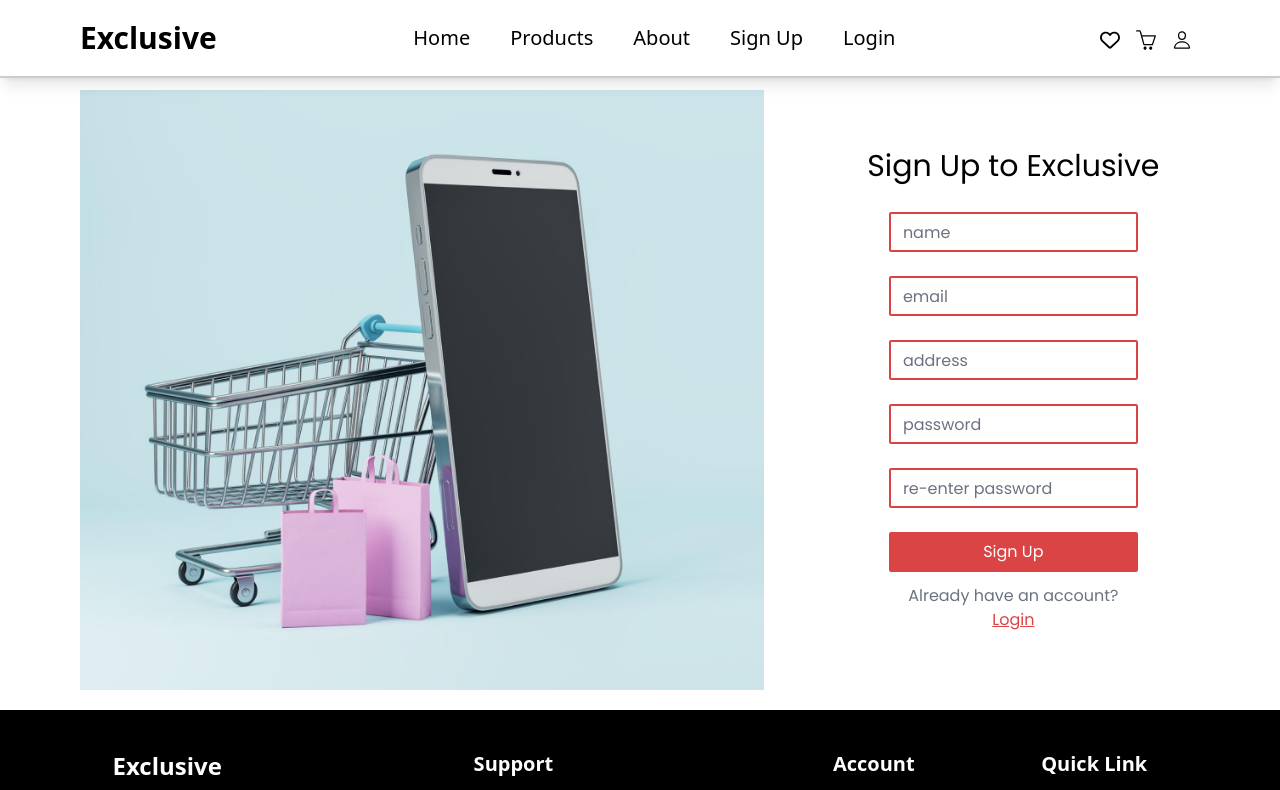
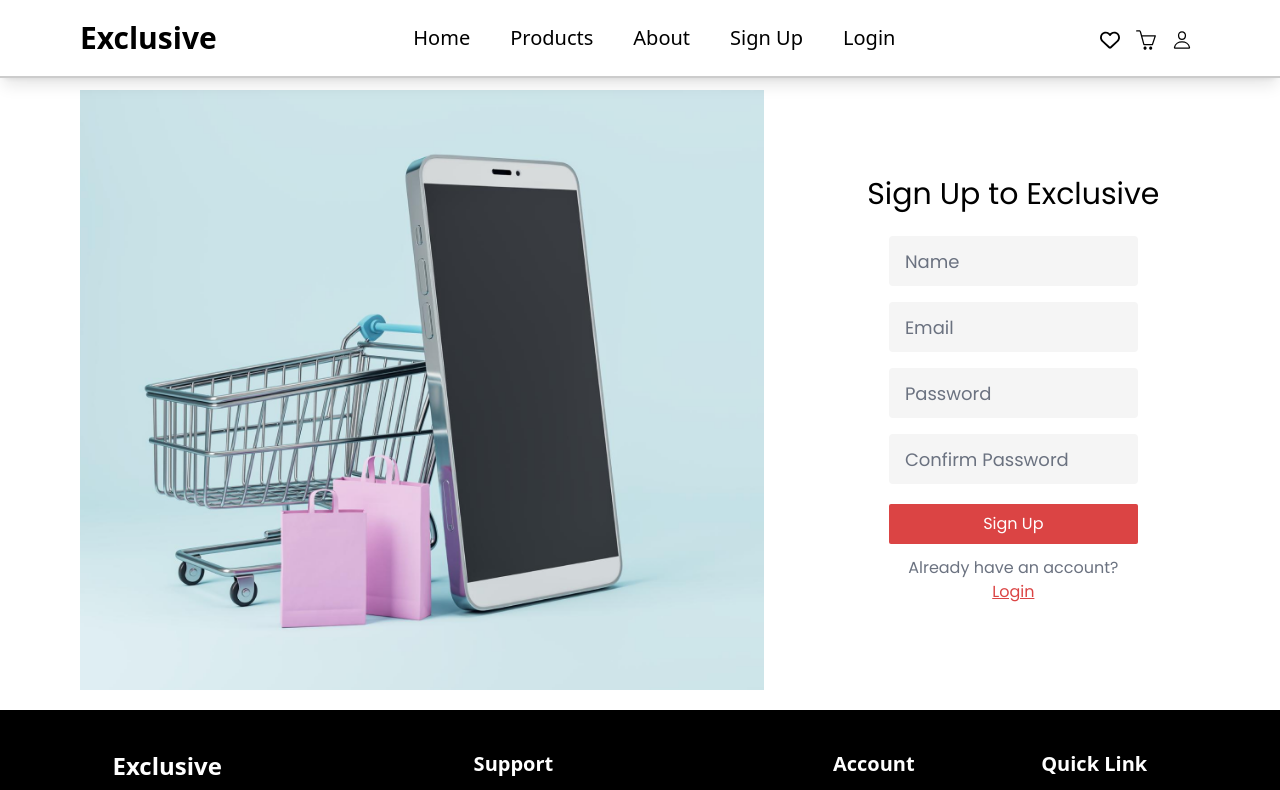
Before and after one commit to Khojayev12/ITBCW2-web, a React (Create React App) app: page /signup in a window 1280 px wide. Shown: the top 790 px of the page. Built offline with nearby package versions, Linux system fonts and the light colour scheme.

Commit message:
Login/Sign Up updated

```diff
--- a/src/pages/login.jsx
+++ b/src/pages/login.jsx
@@ -1,8 +1,12 @@
 import '../App.css';
 import {Link} from "react-router-dom";
 import Logo from '../media/login.png'
+import {useState} from "react";
+import CustomInput from "../components/customInput";
 
 function Login() {
+    const [email, setEmail] = useState("");
+    const [password, setPassword] = useState("");
     return (
         <div className="page login w-full  px-20 py-5 h-full flex justify-center items-center">
             <div className="login-left w-8/12 h-full ">
@@ -10,10 +14,8 @@ function Login() {
             </div>
             <div className="login-right w-4/12  h-full inline-flex justify-center items-center flex-col">
                 <div className="login-title text-3xl block">Login to Exclusive</div>
-                <input type="email" placeholder="email"
-                       className="block h-10 text-l p-3 border-c-button2 text-c-button2 border-2 outline-0 rounded-sm w-8/12 my-3 placeholder:text-gray-500"/>
-                <input type="password" placeholder="password"
-                       className="block h-10 text-l p-3 border-c-button2 text-c-button2 border-2 outline-0 rounded-sm w-8/12 my-3 placeholder:text-gray-500"/>
+                <CustomInput className="w-8/12 " placeholder="Email" content={email} setContent={setEmail}/>
+                <CustomInput className="w-8/12 " type="password" placeholder="Password" content={password} setContent={setPassword}/>
                 <button
                     className="login-btn flex h-10 text-l p-3 bg-c-button2 text-white rounded-sm w-8/12 my-3 items-center justify-center hover:bg-c-hover-button2">Login
                 </button>
--- a/src/pages/signup.jsx
+++ b/src/pages/signup.jsx
@@ -1,8 +1,14 @@
 import '../App.css';
 import {Link} from "react-router-dom";
 import Logo from '../media/login.png'
+import CustomInput from "../components/customInput";
+import {useState} from "react";
 
 function Signup() {
+    const [email, setEmail] = useState("");
+    const [password, setPassword] = useState("");
+    const [confirmPassword, setConfirmPassword] = useState("");
+    const [name, setName] = useState("");
     return (
         <div className="page login w-full  px-20 py-5 h-full flex justify-center items-center">
             <div className="login-left w-8/12 h-full ">
@@ -10,16 +16,10 @@ function Signup() {
             </div>
             <div className="login-right w-4/12  h-full inline-flex justify-center items-center flex-col">
                 <div className="login-title text-3xl block mb-4">Sign Up to Exclusive</div>
-                <input type="tet" placeholder="name"
-                       className="block h-10 text-l p-3 border-c-button2 text-c-button2 border-2 outline-0 rounded-sm w-8/12 my-3 placeholder:text-gray-500"/>
-                <input type="email" placeholder="email"
-                       className="block h-10 text-l p-3 border-c-button2 text-c-button2 border-2 outline-0 rounded-sm w-8/12 my-3 placeholder:text-gray-500"/>
-                <input type="address" placeholder="address"
-                       className="block h-10 text-l p-3 border-c-button2 text-c-button2 border-2 outline-0 rounded-sm w-8/12 my-3 placeholder:text-gray-500"/>
-                <input type="password" placeholder="password"
-                       className="block h-10 text-l p-3 border-c-button2 text-c-button2 border-2 outline-0 rounded-sm w-8/12 my-3 placeholder:text-gray-500"/>
-                <input type="password" placeholder="re-enter password"
-                       className="block h-10 text-l p-3 border-c-button2 text-c-button2 border-2 outline-0 rounded-sm w-8/12 my-3 placeholder:text-gray-500"/>
+                <CustomInput className="w-8/12 " placeholder="Name" content={name} setContent={setName}/>
+                <CustomInput className="w-8/12 " placeholder="Email" content={email} setContent={setEmail}/>
+                <CustomInput className="w-8/12 " placeholder="Password" content={password} setContent={setPassword}/>
+                <CustomInput className="w-8/12 " placeholder="Confirm Password" content={confirmPassword} setContent={setConfirmPassword}/>
                 <button
                     className="login-btn flex h-10 text-l p-3 bg-c-button2 text-white rounded-sm w-8/12 my-3 items-center justify-center hover:bg-c-hover-button2">
                     Sign Up
```
